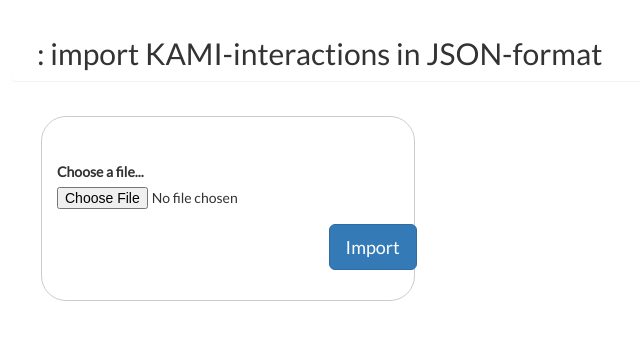
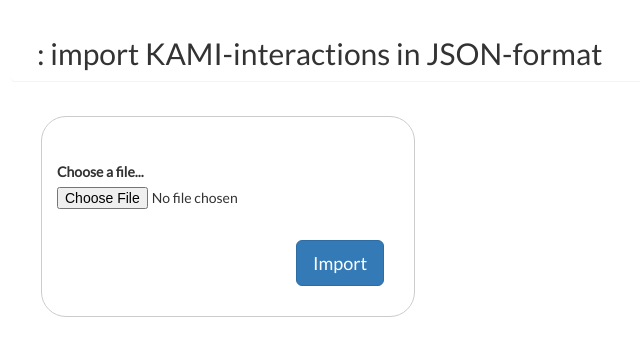
Before and after one commit to Kappa-Dev/KAMIStudio, a Python web app: template kamistudio/corpus/templates/import_interactions.html in a window 1280 px wide. Shown: the part 71-427 px from the top of the page, without its empty margins (309-949 px from the left). Run offline with Jinja, Linux system fonts and the light colour scheme; the template is opened without the code that fills it, so the values that code supplies are empty; some libraries are stand-ins or nearby versions.

Commit message:
Small fixes

```diff
--- a/kamistudio/action_graph/views.py
+++ b/kamistudio/action_graph/views.py
@@ -24,7 +24,7 @@ def get_action_graph(knowledge_obj, json_repr, attrs):
     if (knowledge_obj.action_graph):
         data["actionGraph"] = graph_to_d3_json(
             knowledge_obj.action_graph, attrs)
-        data["interactionEdges"] = knowledge_obj.interaction_edges()
+        # data["interactionEdges"] = knowledge_obj.interaction_edges()
         try:
             data["connectedComponents"] =\
                 knowledge_obj.action_graph.find_connected_components()
--- a/kamistudio/corpus/templates/import_interactions.html
+++ b/kamistudio/corpus/templates/import_interactions.html
@@ -13,7 +13,7 @@
 
 {% block tabs %}
 
-<form id="modelImportForm" novalidate="{{ url_for('corpus.import_json_interactions', corpus_id=corpus_id) }}" method="post" enctype="multipart/form-data">
+<form id="interactionImportForm" novalidate="{{ url_for('corpus.import_json_interactions', corpus_id=corpus_id) }}" method="post" enctype="multipart/form-data">
 	<div class="col-md-6">
 	    <div class="model-input-form-block">
 
@@ -25,14 +25,17 @@
 			</div>
 
 			<div class="row form-row">
-				<div class="col-md-9">
+				<div class="col-md-12">
 					<div id="loadingBlock" class="loading-elements center-block" style="display: none;">
 						<p>Importing interactions... It make take a moment.</p>
 						<div id="loader"></div>
 					</div>
 				</div>
-				<div class="col-md-3" style="text-align: right;">
-					<a type="button" class="btn btn-primary btn-lg" name="importForm" onclick="showLoader()">Import</a>
+			</div>
+			<div class="row form-row">
+				<div class="col-md-6"></div>
+				<div class="col-md-6" style="text-align: right;">
+					<a type="button" class="btn btn-primary btn-lg" name="importForm" onclick="showLoaderAndSubmit('interactionImportForm')">Import</a>
 				</div>
 			</div>
 		</div>
--- a/kamistudio/home/templates/new_corpus.html
+++ b/kamistudio/home/templates/new_corpus.html
@@ -35,12 +35,15 @@
 
 
 			<div class="row form-row">
-				<div class="col-md-6">
+				<div class="col-md-12">
 					<div id="loadingBlock" class="loading-elements center-block" style="display: none;">
 						<p>Loading...</p>
 						<div id="loader"></div>
 					</div>
 				</div>
+			</div>
+			<div class="row form-row">
+				<div class="col-md-6"></div>
 				<div class="col-md-6" style="text-align: right;">
 					<button type="submit" class="btn btn-primary btn-lg" name="importForm" action="submit" onClick="showLoader(this);">Create</button>
 				</div>
--- a/kamistudio/home/templates/new_model.html
+++ b/kamistudio/home/templates/new_model.html
@@ -36,12 +36,15 @@
 			 </div>
 
 			<div class="row form-row">
-				<div class="col-md-6">
+				<div class="col-md-12">
 					<div id="loadingBlock" class="loading-elements center-block" style="display: none;">
 						<p>Loading...</p>
 						<div id="loaderModel"></div>
 					</div>
 				</div>
+			</div>
+			<div class="row form-row">
+				<div class="col-md-6"></div>
 				<div class="col-md-6" style="text-align: right;">
 					<button type="submit" class="btn btn-primary btn-lg instantiation" name="importForm" action="submit" onClick="showLoader(this);">Create</button>
 				</div>
```
Also changed, not shown: kamistudio/corpus/views.py (+5 -4 lines), kamistudio/home/templates/import_corpus.html (+5 -2 lines), kamistudio/home/templates/import_model.html (+5 -2 lines), kamistudio/home/views.py (+12 -13 lines), kamistudio/utils.py (+17 -6 lines).
